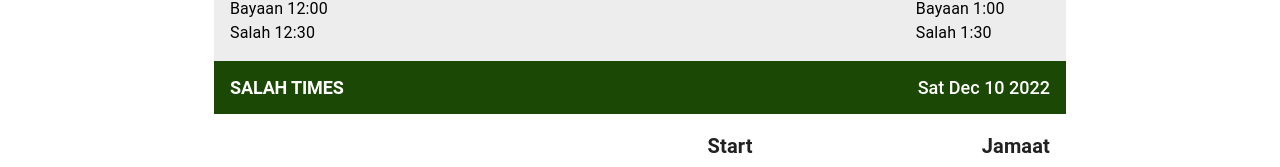
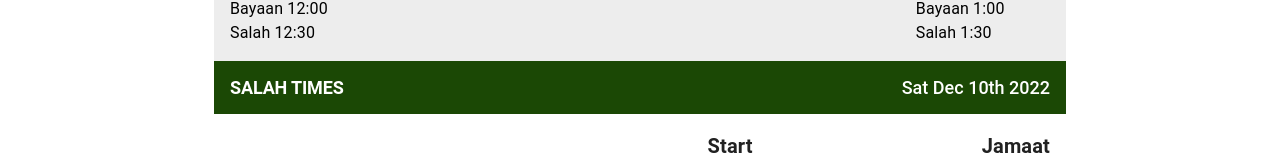
Before and after one commit to adam-ali/masjid-bilal, a Next.js app: page / in a window 1280 px wide. Shown: the part 407-574 px from the top of the page. Built offline with nearby package versions, Linux system fonts and the light colour scheme.

Commit message:
add full date with suffix

```diff
--- a/components/Home/SalahTimes/SalahTimes.tsx
+++ b/components/Home/SalahTimes/SalahTimes.tsx
@@ -7,9 +7,32 @@ import { styled } from '@mui/material/styles'
 import TimeTable from '../../../data/Timetable.json'
 type Props = {}
 
-var today = new Date()
+let today = new Date()
+
+function daySuffix(n) {
+  let suffix = 'th'
+  if (n < 11 || n > 13) {
+    switch (n % 10) {
+      case 1:
+        suffix = 'st'
+        break
+      case 2:
+        suffix = 'nd'
+        break
+      case 3:
+        suffix = 'rd'
+        break
+    }
+  }
+  return n + suffix
+}
+
+var day = String(today.toLocaleString('en-us', { weekday: 'short' }))
+const month = today.toLocaleString('default', { month: 'short' })
 var dd = String(today.getDate())
+var yy = String(today.getFullYear())
 var mm = String(today.getMonth() + 1)
+
 const todaysData = TimeTable.find((i) => {
   if (i.Date === dd && i.Month === mm) {
     return i
@@ -33,7 +56,6 @@ const SalahTimes = (props: Props) => {
       border: 0
     }
   }))
-
   const StyledTableCell = styled(TableCell)(({ theme }) => ({
     [`&.${tableCellClasses.head}`]: {
       backgroundColor: 'black',
@@ -44,6 +66,7 @@ const SalahTimes = (props: Props) => {
       fontWeight: 'bold'
     }
   }))
+  const fullDate = `${day} ${month} ${daySuffix(dd)} ${yy}`
   return (
     <>
       <Box
@@ -73,7 +96,7 @@ const SalahTimes = (props: Props) => {
           SALAH TIMES
         </Typography>
         <Typography color={'white'} variant="h3">
-          {today.toDateString()}
+          {fullDate}
         </Typography>
       </Box>
       <Box sx={{ bgcolor: '#ffffff', px: '0px' }}>
```
